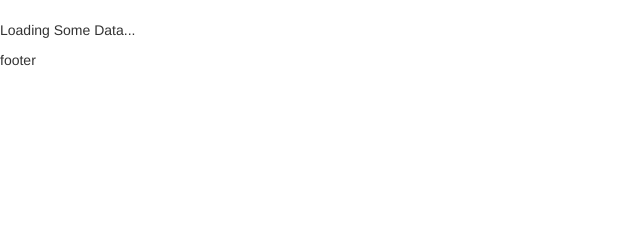
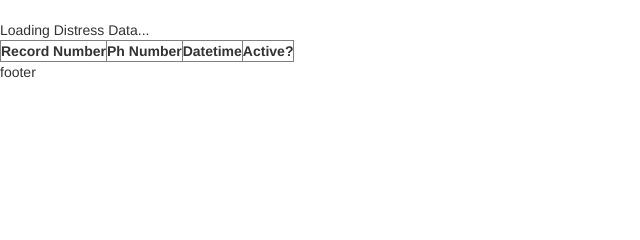
Before and after one commit to srujandeshpande/CombatCovid, a Flask app: page /ema_dashboard in a window 1280 px wide. Shown: the part 258-498 px from the top of the page, without its empty margins (0-640 px from the left). Run offline with Flask 2, Linux system fonts and the light colour scheme; the visitor is signed in with stand-in values (Sample User, id 1); data that the repository does not hold is empty; parts of the project's set-up code (start-up, migrations or seed data) failed here and were passed over; some libraries are stand-ins or nearby versions.

Commit message:
Distress admin

```diff
--- a/app.py
+++ b/app.py
@@ -219,6 +219,24 @@ def ema_admin_cc_data():
 		inputData['admin_phone_number'] = session['phone_number']
 	Close_Contact = pymongo.collection.Collection(db, 'Close_Contact')
 	data = json.loads(dumps(Close_Contact.find()))
+	data1 = {}
+	y = 0
+	data1['count'] = 0
+	for x in data:
+		data1["record"+str(y)] = x
+		y+=1
+	data1['count'] = y
+	return data1
+
+
+#returns distress of all people
+@app.route('/api/ema_admin_distress_data', methods=['POST'])
+def ema_admin_distress_data():
+	inputData = request.json
+	if inputData['admin_phone_number'] == "websiteuser":
+		inputData['admin_phone_number'] = session['phone_number']
+	Distress_Data = pymongo.collection.Collection(db, 'Distress_Data')
+	data = json.loads(dumps(Distress_Data.find()))
 	data1 = {}
 	y = 0
 	data1['count'] = 0
--- a/static/js/admin_dashboard_new.js
+++ b/static/js/admin_dashboard_new.js
@@ -1,6 +1,6 @@
 $(function(){
   var arr = { 'admin_phone_number': "websiteuser" };
-  var keys = [];
+
   $.ajax({
   url: '/api/ema_admin_user_data',
   type: 'POST',
@@ -21,6 +21,7 @@ $(function(){
         });
     }
   });
+
   $.ajax({
   url: '/api/ema_admin_temp_data',
   type: 'POST',
@@ -43,6 +44,7 @@ $(function(){
         */
     }
   });
+
   $.ajax({
   url: '/api/ema_admin_cc_data',
   type: 'POST',
@@ -60,6 +62,22 @@ $(function(){
     }
   });
 
+  $.ajax({
+  url: '/api/ema_admin_distress_data',
+  type: 'POST',
+  data: JSON.stringify(arr),
+  contentType: 'application/json; charset=utf-8',
+  dataType: 'json',
+  async: true,
+  success: function(msg) {
+    var count = msg['count']
+    var r = "record"
+    for (var i=0;i<count;i++){
+      $("#userDistressList").append('<tr><td>'+(i+1)+'</td><td>'+msg[r+i]['phone_number']+'</td><td>'+msg[r+i]['Date-time']+'</td><td>'+msg[r+i]['active']+'</td></tr>');
+    }
+    $("#userDistressListHeader").html("Distress Data")
+    }
+  });
 
 
 });
--- a/templates/admin_dashboard.html
+++ b/templates/admin_dashboard.html
@@ -59,11 +59,12 @@
   </div>
 
   <br>
-  <div id="userListHeader">Loading Some Data...</div>
-  <div id="">
-     <ul id="userList">
-     </ul>
-  </div>
+  <div id="userDistressListHeader">Loading Distress Data...</div>
+  <table id="userDistressList" border="border">
+    <tr>
+      <th>Record Number</th><th>Ph Number</th><th>Datetime</th><th>Active?</th>
+    </tr>
+  </table>
   </div>
 
 </body>
```
